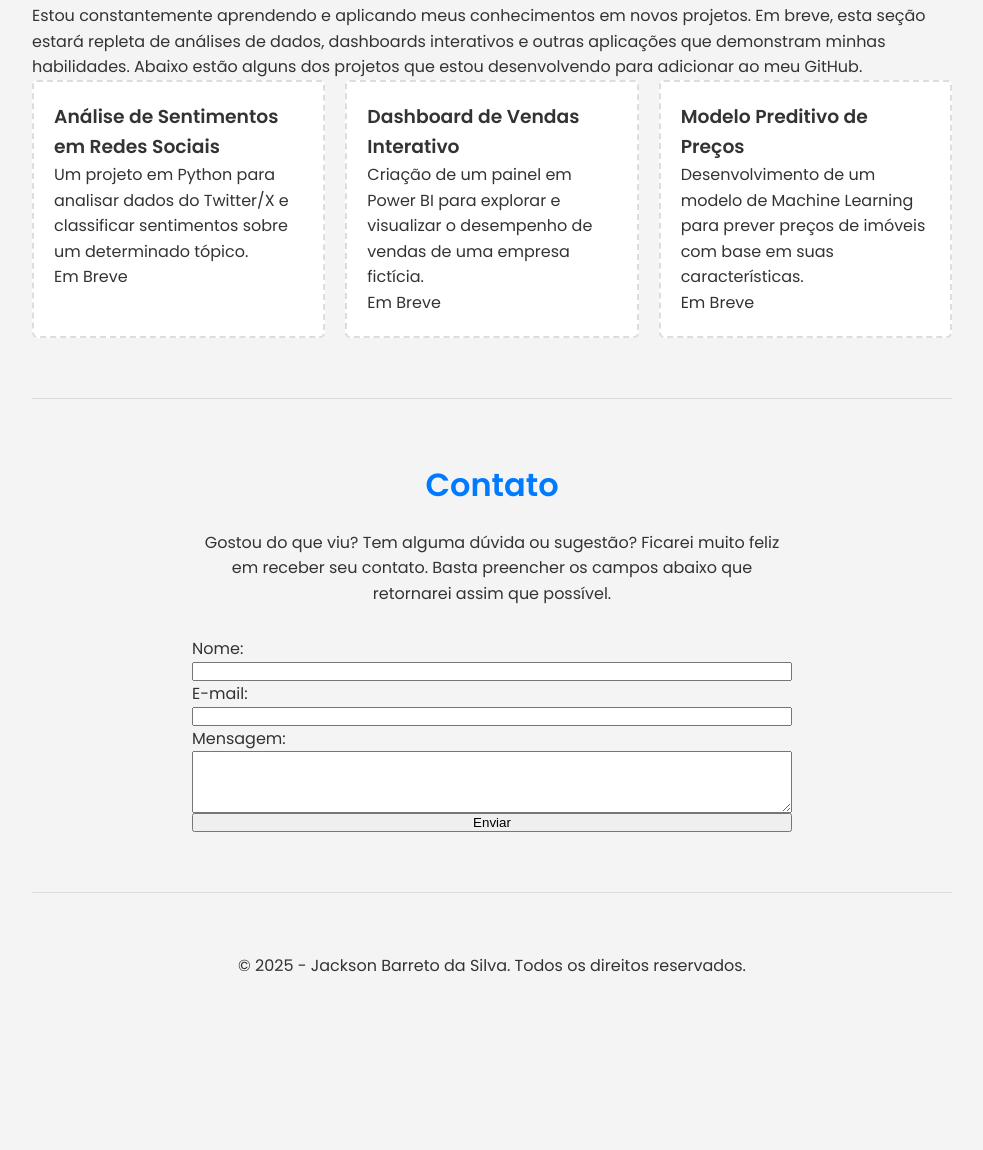
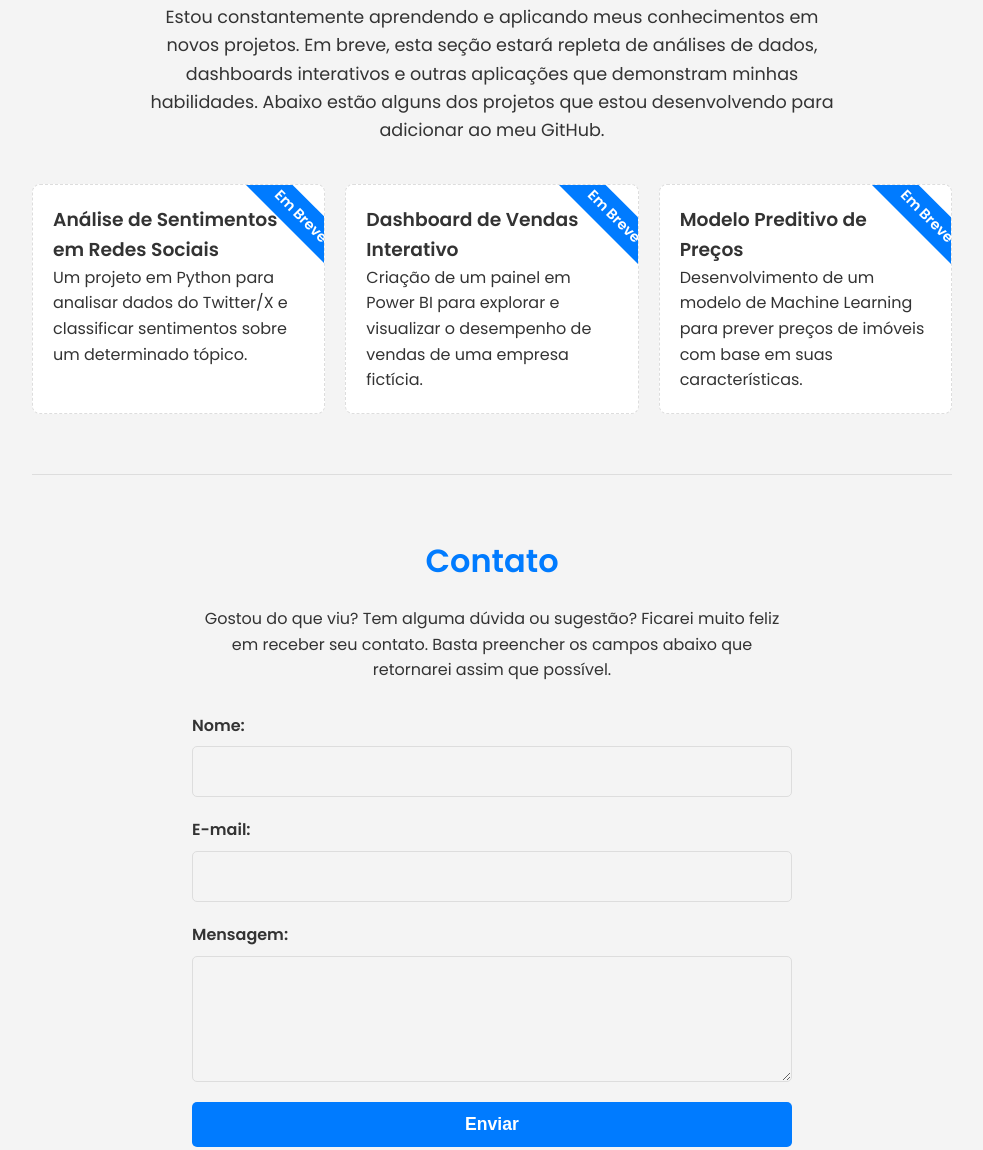
Before and after one commit to JackBarreto/meu-portifolio, a plain HTML site: page index.html in a window 1280 px wide. Shown: the part 1144-2294 px from the top of the page, without its empty margins (148-1131 px from the left). Before the commit the page ends 2143 px from the top, so only its background shows below. Drawn offline with Linux system fonts and the light colour scheme.

Commit message:
Add files via upload

```diff
--- a/css/style.css
+++ b/css/style.css
@@ -103,10 +103,19 @@ section h2 {
     color: var(--cor-primaria);
 }
 
+/* --- AJUSTES NA SEÇÃO PORTIFÓLIO --- */
+
+/* Adiciona um espaço maior abaixo do texto de introdução */
+.intro-portifolio {
+    text-align: center;
+    max-width: 700px;
+    margin: 0 auto 40px auto;
+    font-size: 1.1rem;
+}
+
 /* Cria um grid para os itens do portfólio */
 .portifolio-grid {
     display: grid;
-    /* Define que as colunas se ajustam automaticamente ao tamanho da tela */
     grid-template-columns: repeat(auto-fit, minmax(280px, 1fr));
     gap: 20px; /* Espaço entre os cards do portfólio */
 }
@@ -116,25 +125,45 @@ section h2 {
     background: var(--cor-cabecalho);
     padding: 20px;
     border: 1px solid var(--cor-borda);
-    border-radius: 5px;
+    border-radius: 8px; /* Bordas um pouco mais arredondadas */
     transition: transform 0.3s, box-shadow 0.3s;
 }
 
 /* Efeito de "levantar" o card ao passar o mouse */
 .portifolio-item:hover {
     transform: translateY(-5px);
-    box-shadow: 0 5px 15px rgba(0,0,0,0.1);
+    box-shadow: 0 5px 15px rgba(0,0,0,0.2);
 }
 
 /* Estilo dos cards de projetos futuros */
 .portifolio-item.futuro {
-    position: relative;
-    overflow: hidden;
+    position: relative; /* Necessário para a faixa "Em Breve" funcionar */
+    overflow: hidden; /* Garante que a faixa não "vaze" para fora do card */
     border-style: dashed;
-    border-width: 2px;
 }
 
-/* Estilo do formulário de contato */
+/* Adiciona a faixa "Em Breve" no canto do card */
+.portifolio-item.futuro span {
+    position: absolute;
+    top: 15px;
+    right: -50px; /* Começa fora da tela para animar */
+    background-color: var(--cor-primaria);
+    color: #fff;
+    padding: 5px 40px;
+    font-weight: bold;
+    font-size: 0.9rem;
+    transform: rotate(45deg); /* Rotaciona a faixa */
+    transition: right 0.4s ease; /* Animação suave */
+}
+
+/* Efeito que mostra a faixa ao passar o mouse */
+.portifolio-item.futuro:hover span {
+    right: -30px; /* Move a faixa para dentro */
+}
+
+
+/* --- AJUSTES NA SEÇÃO CONTATO (FORMULÁRIO MODERNO) --- */
+
 form {
     max-width: 600px;
     margin: 0 auto;
@@ -143,7 +172,46 @@ form {
     flex-direction: column;
 }
 
-/* Estilo do rodapé */
+/* Estilo para os textos "Nome:", "E-mail:", etc. */
+form label {
+    margin-bottom: 8px; /* Espaço entre o texto e o campo de digitação */
+    font-weight: 600;
+}
+
+/* Estilo para os campos de digitar (input) e a caixa de mensagem (textarea) */
+form input, form textarea {
+    width: 100%; /* Faz os campos ocuparem toda a largura */
+    padding: 12px;
+    margin-bottom: 20px; /* Espaço entre os campos */
+    border: 1px solid var(--cor-borda);
+    border-radius: 5px;
+    background: var(--cor-fundo);
+    color: var(--cor-texto);
+    font-family: 'Poppins', sans-serif;
+    font-size: 1rem;
+}
+
+/* Estilo do botão de Enviar */
+form button {
+    padding: 12px;
+    border: none;
+    background-color: var(--cor-primaria);
+    color: #fff;
+    font-size: 1.1rem;
+    font-weight: bold;
+    border-radius: 5px;
+    cursor: pointer;
+    transition: transform 0.2s, filter 0.2s;
+}
+
+/* Efeito de "aumentar" e dar brilho ao passar o mouse no botão */
+form button:hover {
+    transform: scale(1.02);
+    filter: brightness(1.1);
+}
+
+
+/* --- RODAPÉ --- */
 footer {
     text-align: center;
     padding: 20px 0;
@@ -158,15 +226,11 @@ footer {
     width: 60px;
     height: 34px;
 }
-
-/* Esconde o checkbox original, pois vamos criar um visual para ele */
 .theme-switch input {
     opacity: 0;
     width: 0;
     height: 0;
 }
-
-/* O 'slider' é o fundo do interruptor */
 .slider {
     position: absolute;
     cursor: pointer;
@@ -178,8 +242,6 @@ footer {
     align-items: center;
     justify-content: space-around;
 }
-
-/* Cria a bolinha branca que desliza no interruptor */
 .slider:before {
     position: absolute;
     content: "";
@@ -191,23 +253,15 @@ footer {
     transition: .4s;
     border-radius: 50%;
 }
-
-/* Estilo aplicado quando o interruptor está LIGADO */
 input:checked + .slider {
     background-color: var(--cor-primaria);
 }
-
-/* Move o círculo para a direita quando o interruptor está LIGADO */
 input:checked + .slider:before {
     transform: translateX(26px);
 }
-
-/* Esconde o ícone da lua (no tema claro) */
 .slider .fa-moon {
     opacity: 0;
 }
-
-/* Esconde o sol e mostra a lua quando o interruptor está LIGADO */
 input:checked + .slider .fa-sun {
     opacity: 0;
 }
@@ -220,29 +274,22 @@ input:checked + .slider .fa-moon {
 .espaco-paragrafo {
     margin-bottom: 25px;
 }
-
 #formacao h3, #formacao ul {
     margin-bottom: 20px;
 }
 
 
 /* --- CÓDIGO PARA RESPONSIVIDADE (CELULAR) --- */
-/* Estas regras só valem para telas pequenas, como as de celulares */
 @media (max-width: 768px) {
-    /* Empilha os itens do cabeçalho na vertical */
     header .container {
         flex-direction: column;
         gap: 20px;
     }
-
-    /* Empilha os links do menu também */
     header nav ul {
         flex-direction: column;
         align-items: center;
         gap: 15px;
     }
-
-    /* Remove a margem lateral que não é mais necessária no celular */
     header nav ul li {
         margin-left: 0;
     }
```
